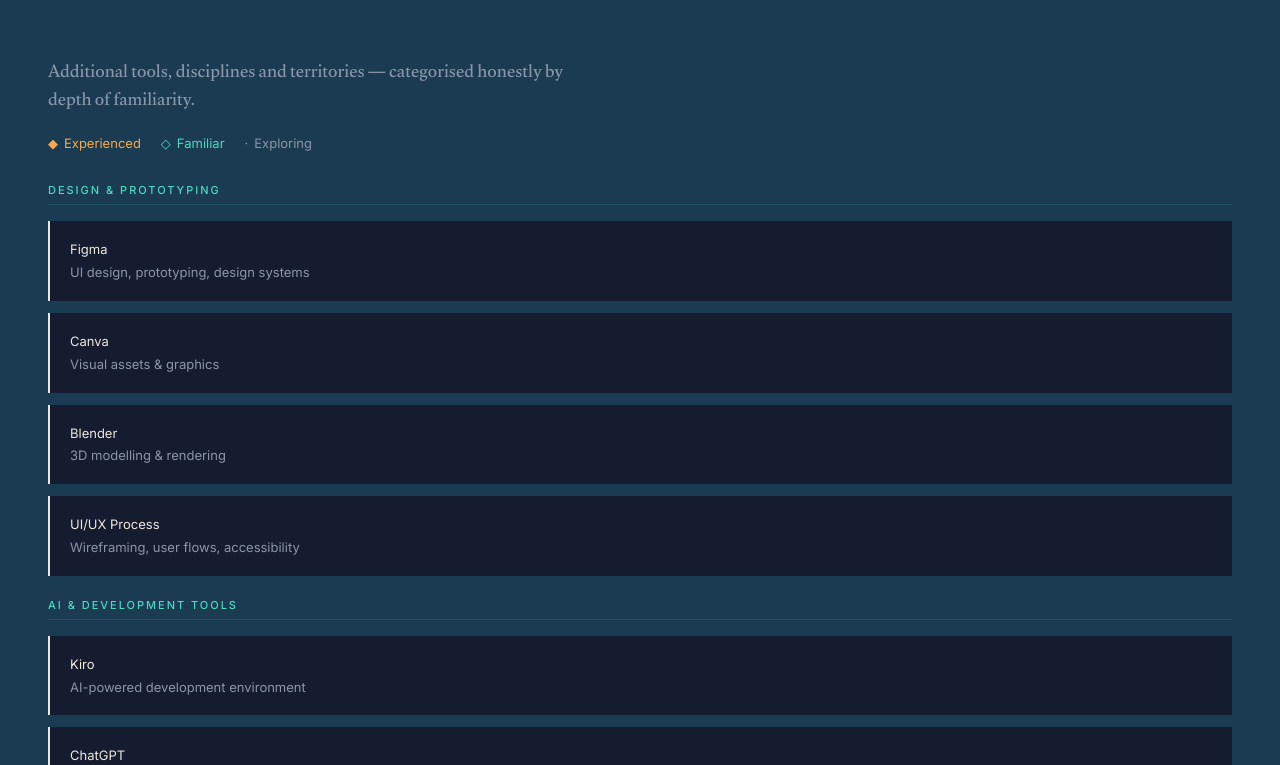
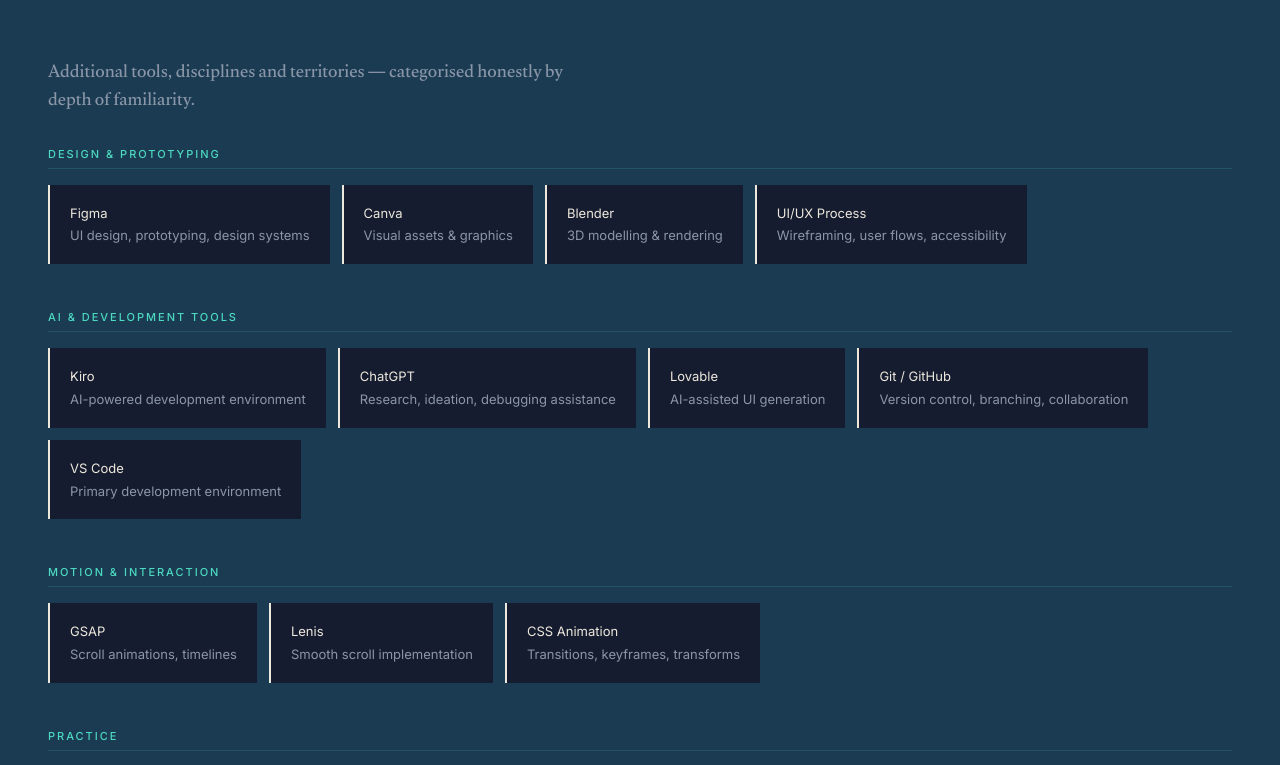
Before and after one commit to Lexusbat/Portfolio, a React (Vite) app: page / in a window 1280 px wide. Shown: the part 3140-3905 px from the top of the page. Built offline with nearby package versions, Linux system fonts and the light colour scheme.

Commit message:
Animation Inserted

```diff
--- a/src/sections/Skills.tsx
+++ b/src/sections/Skills.tsx
@@ -1,6 +1,6 @@
 // sections/Skills.tsx
 // Core lab hover interaction PRESERVED — only visual integration improved.
-
+import { motion } from "framer-motion";
 import { useState } from 'react'
 import labBg from '../assets/images/lab-bg.webp'
 import { labObjects, type LabObject } from '../data/skills'
@@ -24,17 +24,24 @@
   items: KnowledgeEntry[]
 }
 
-const TIER_COLOR: Record<KnowledgeTier, string> = {
-  'Experienced': '#F5A94E',
-  'Familiar':    '#4DD9C0',
-  'Exploring':   '#8A96A8',
-}
+// Wave: each item's animation starts slightly after the one before it
+const groupVariants = {
+  hidden: {},
+  show: {
+    transition: {
+      staggerChildren: 0.08, // delay between each item — this IS the wave speed
+    },
+  },
+};
 
-const TIER_DOT: Record<KnowledgeTier, string> = {
-  'Experienced': '◆',
-  'Familiar':    '◇',
-  'Exploring':   '·',
-}
+const itemVariants = {
+  hidden: { opacity: 0, y: 14 },
+  show: {
+    opacity: 1,
+    y: 0,
+    transition: { duration: 0.45, ease: "easeOut" },
+  },
+};
 
 const knowledgeArchive: KnowledgeGroup[] = [
   {
@@ -92,42 +99,38 @@
           honestly by depth of familiarity.
         </p>
 
-        {/* Tier legend */}
-        <div className="flex flex-wrap gap-5 mt-1">
-          {(['Experienced', 'Familiar', 'Exploring'] as KnowledgeTier[]).map((tier) => (
-            <span key={tier} className="flex items-center gap-1.5 text-body-sm">
-              <span style={{ color: TIER_COLOR[tier] }} aria-hidden="true">
-                {TIER_DOT[tier]}
-              </span>
-              <span style={{ color: TIER_COLOR[tier] }}>{tier}</span>
-            </span>
-          ))}
-        </div>
+
+
       </div>
 
       {/* Groups */}
-      <div className="grid-8 gap-y-10">
+      <div className="flex flex-col gap-12">
   {knowledgeArchive.map((group) => (
-          <div
+  <motion.div
   key={group.category}
-            className="col-span-8 sm:col-span-4 lg:col-span-2"
+  variants={groupVariants}
+  initial="hidden"
+  animate="show"      // ← changed from whileInView
+  // viewport={{ once: true, amount: 0.3 }}   // ← comment out
 >
       {/* Category label */}
       <p className="text-label text-[#4DD9C0] mb-4 pb-2 border-b border-[rgba(77,217,192,0.15)]">
         {group.category}
       </p>
 
-            <ul className="flex flex-col gap-3" role="list">
+      {/* Sub-groups in a line */}
+      <ul className="flex flex-row flex-wrap gap-3" role="list">
         {group.items.map((item) => (
-                <li
+          <motion.li
             key={item.name}
+            variants={itemVariants}
             className="
               knowledge-item group/item
               flex items-start justify-between gap-3
               border-l-[2px]
               transition-all duration-200
+              min-w-[160px]
             "
-
           >
             <div className="flex flex-col gap-0.5 min-w-0">
               <span className="text-body-sm text-[#EDE8DC] font-medium">
@@ -139,11 +142,10 @@
                 </span>
               )}
             </div>
-
-                </li>
+          </motion.li>
         ))}
       </ul>
-          </div>
+    </motion.div>
   ))}
 </div>
     </div>
```
Lines whose indentation alone changed are shown as unchanged.
